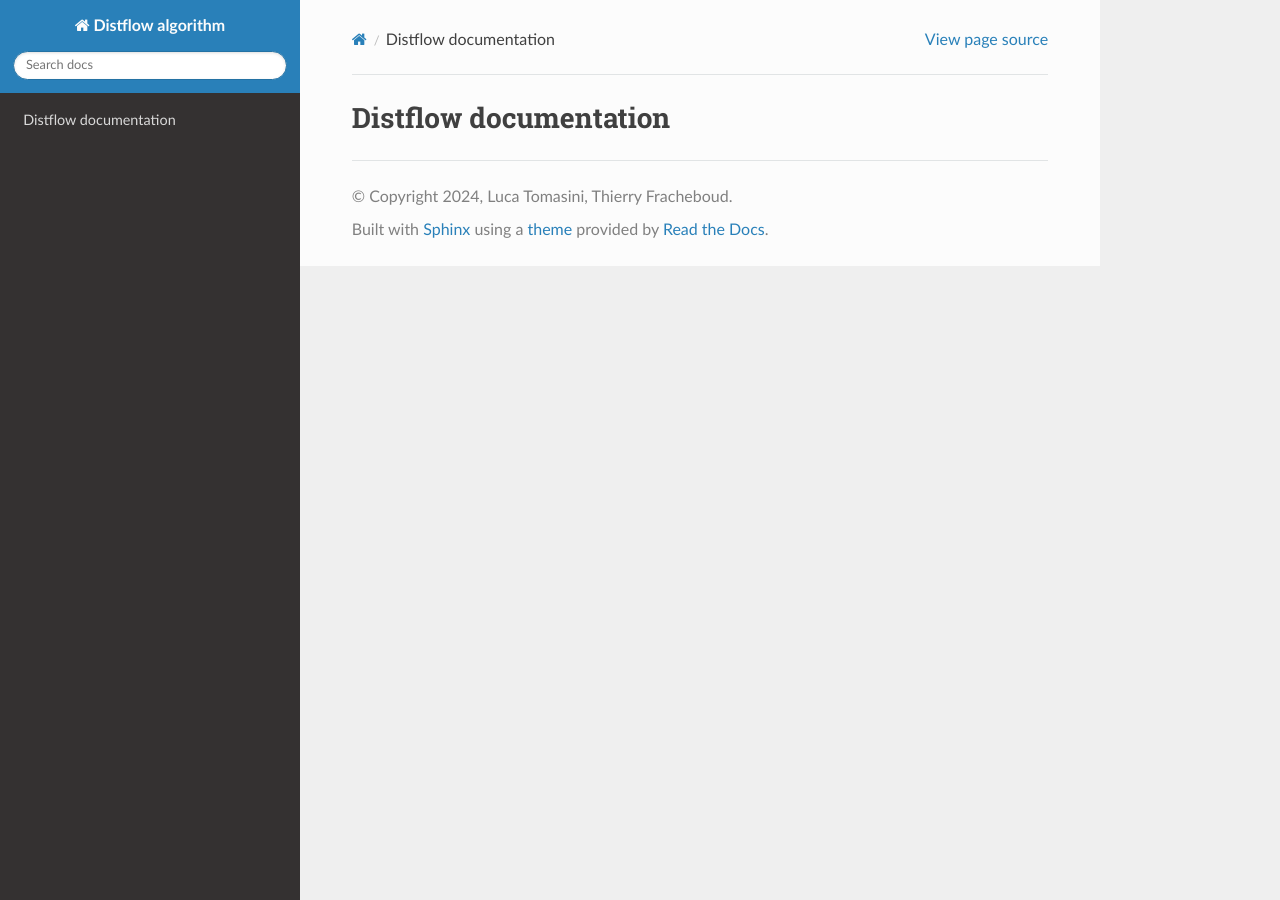
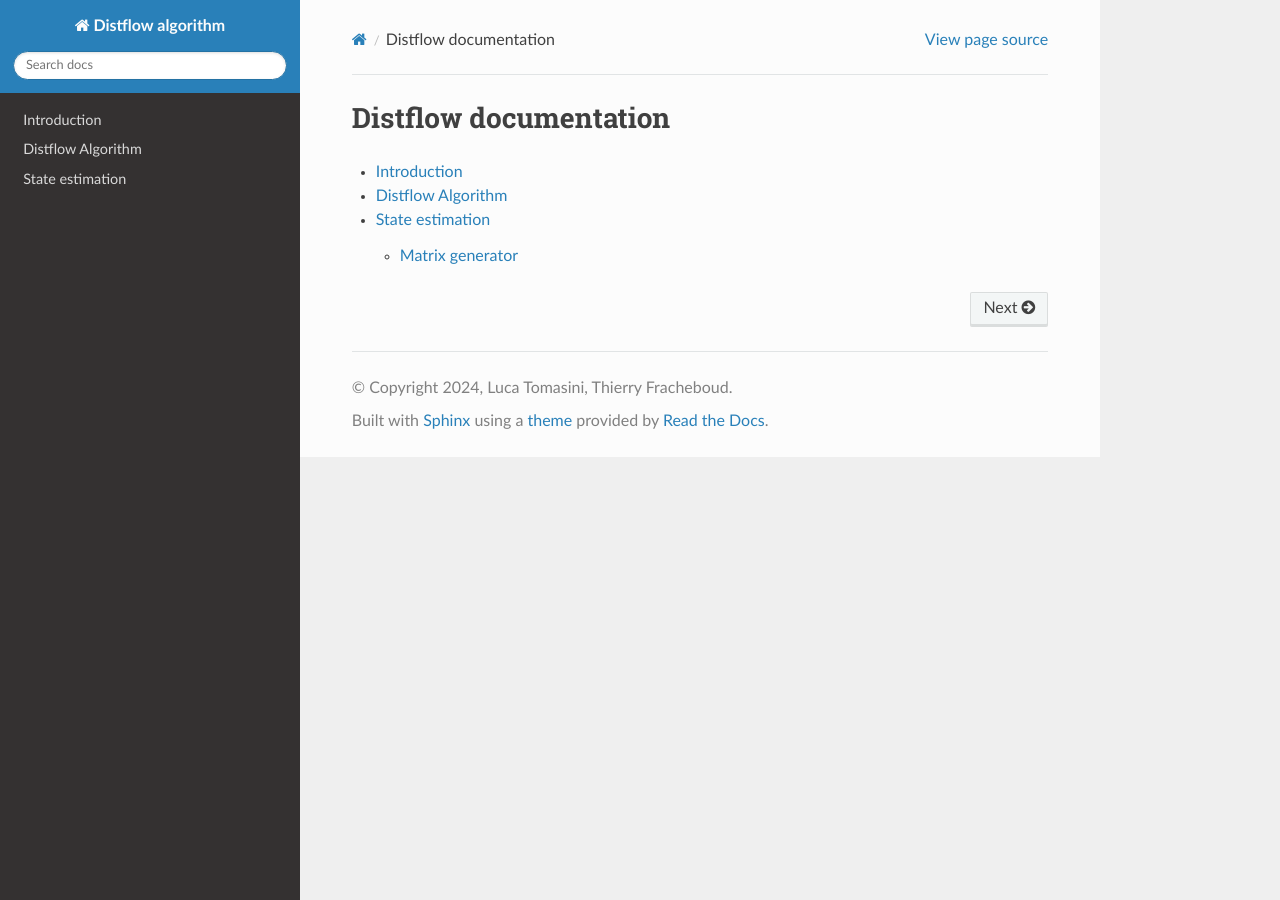
Before and after one commit to heig-vd-ie/distflow-state-estimation, a Sphinx documentation site: the page built from docs/index.rst, in a window 1280 px wide. Built offline with Sphinx 7.4.7 and the Read the Docs theme 3.1.0, drawn with Linux system fonts in a browser that asks for light colours.

```diff
--- /dev/null
+++ b/docs/distflow.rst
@@ -0,0 +1,6 @@
+Distflow Algorithm
+=======================================
+
+
+.. automodule:: distflow_algorithm
+   :no-index:
--- a/docs/index.rst
+++ b/docs/index.rst
@@ -5,6 +5,7 @@ Distflow documentation
 
 .. toctree::
    :maxdepth: 4
-   :caption: Contents:
+
    introduction
+   distflow
    state_estimation
```
Also changed, not shown: 4 other files.
